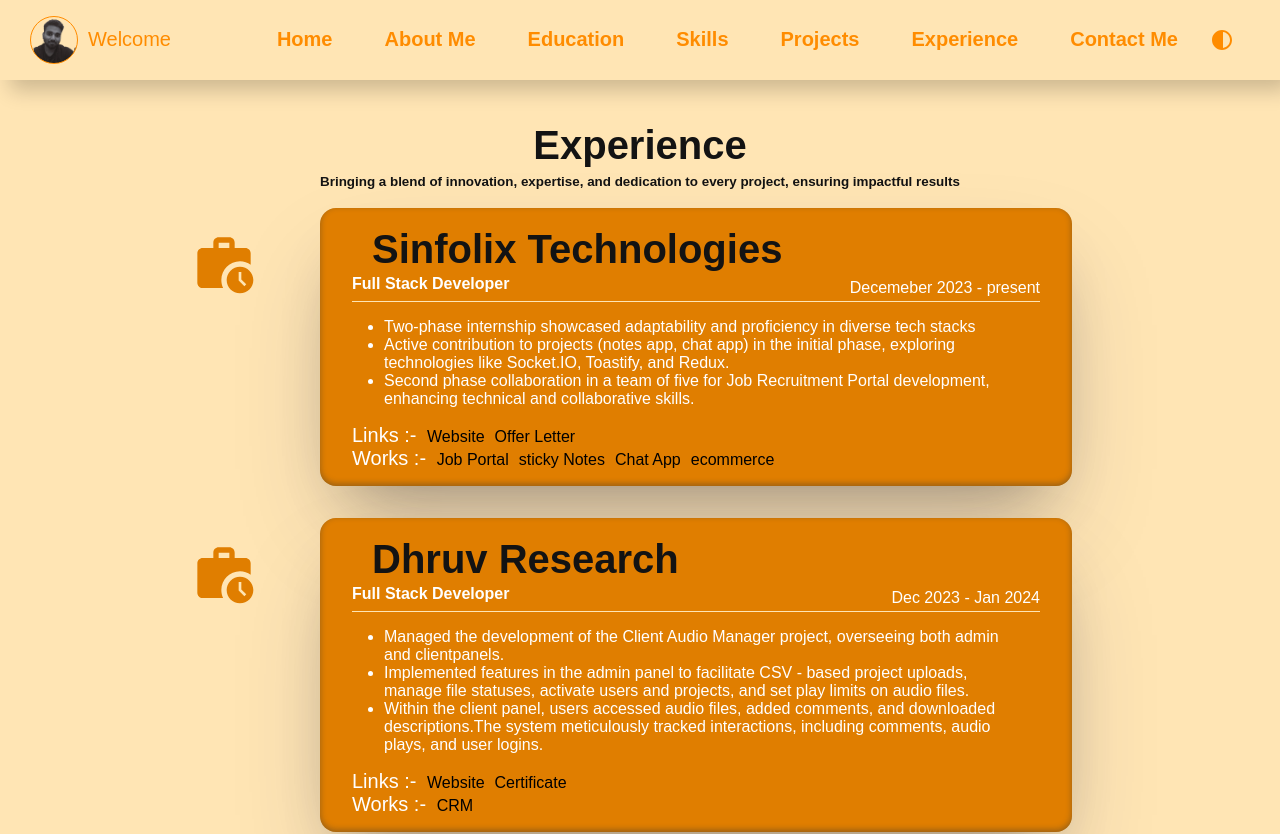
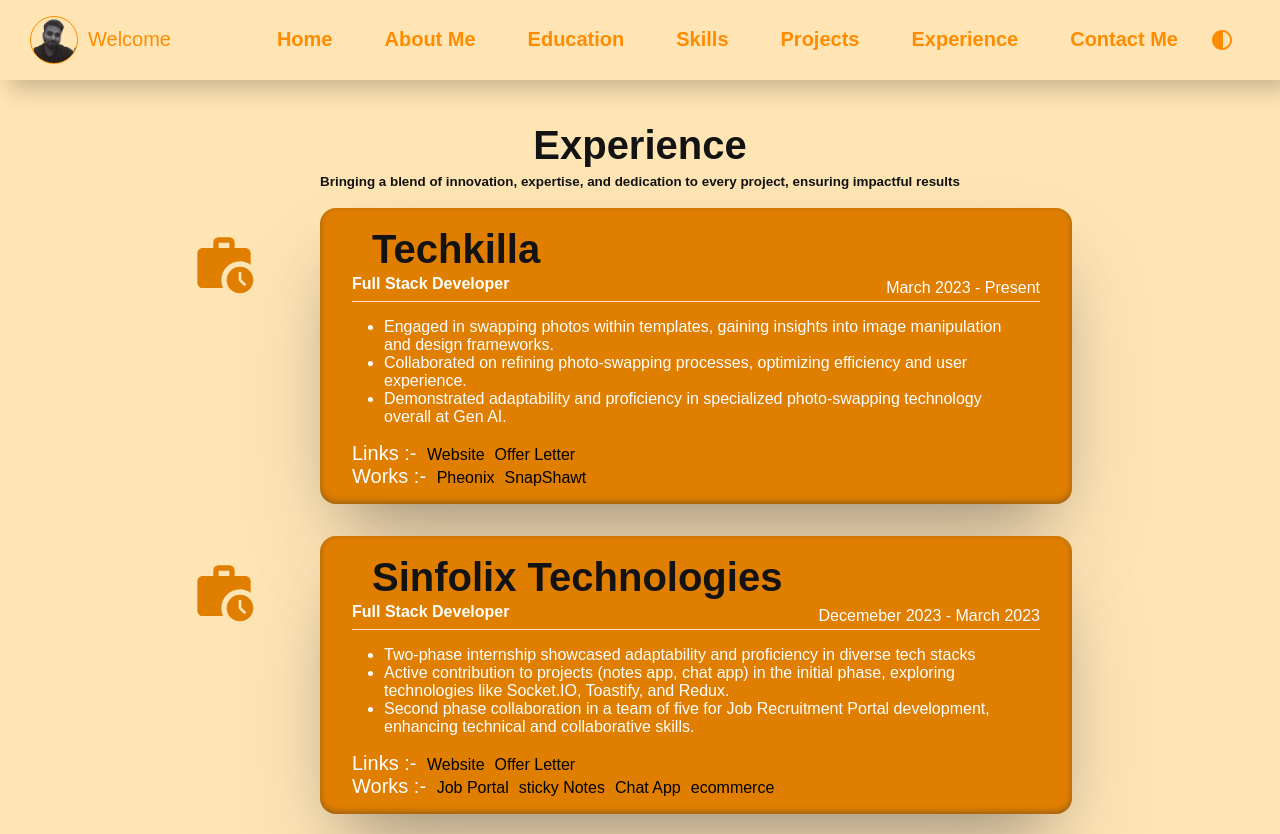
Before and after one commit to Shivam36998/React-Portfolio, a React (Create React App) app in the folder react-portfolio/: page /exp in a window 1280 px wide. Shown: the top 834 px of the page. Built offline with nearby package versions, Linux system fonts and the light colour scheme.

Commit message:
techkilla

```diff
--- a/react-portfolio/src/assets/experience.js
+++ b/react-portfolio/src/assets/experience.js
@@ -1,8 +1,26 @@
 const experience = [
     {
         title: "Full Stack Developer",
+        company: "Techkilla",
+        date: "March 2023 - Present",
+        description: [
+            "Engaged in swapping photos within templates, gaining insights into image manipulation and design frameworks.",
+            "Collaborated on refining photo-swapping processes, optimizing efficiency and user experience.",
+            "Demonstrated adaptability and proficiency in specialized photo-swapping technology overall at Gen AI."
+        ],
+        links: [
+            { text: "Website", link: "https://techkilla.com/" },
+            { text: "Offer Letter", link: "" },
+        ],
+        projects: [
+            { text: "Pheonix", link: "https://pheonix-live.vercel.app/" },
+            { text: "SnapShawt", link: "" },
+        ],
+    },
+    {
+        title: "Full Stack Developer",
         company: "Sinfolix Technologies",
-        date: "Decemeber 2023 - present",
+        date: "Decemeber 2023 - March 2023",
         description: [
             "Two-phase internship showcased adaptability and proficiency in diverse tech stacks",
             "Active contribution to projects (notes app, chat app) in the     initial phase, exploring technologies like Socket.IO, Toastify, and Redux.",
@@ -33,7 +51,7 @@ const experience = [
             { text: "Certificate", link: "" },
         ],
         projects: [
-            { text: "CRM", link: "" },
+            { text: "CRM", link: "https://audioconnect.in" },
         ],
     },
     {
```
